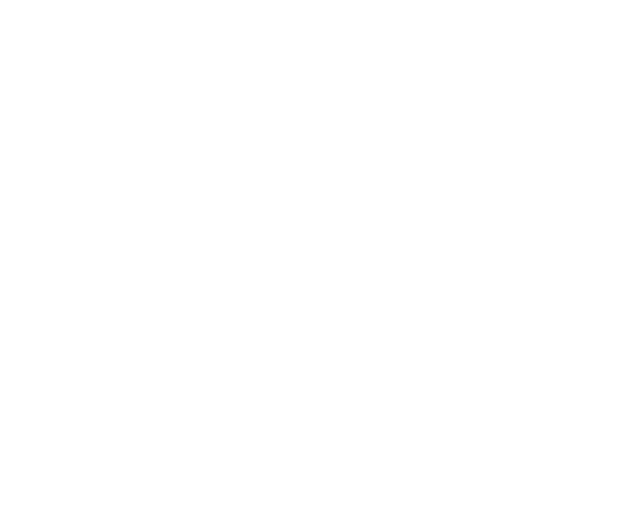
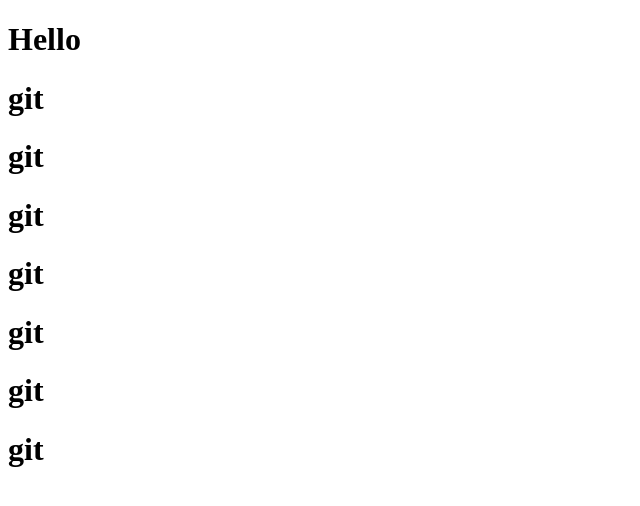
Before and after one commit to nyisai02/NYINYu, a plain HTML site: page index.html in a window 1280 px wide. Shown: the whole page, without its empty margins (0-640 px from the left). Drawn offline with Linux system fonts and the light colour scheme.

Commit message:
second commit

```diff
--- a/index.html
+++ b/index.html
@@ -5,6 +5,12 @@
     <title>git</title>
 </head>
 <body>
-
+    <h1>Hello</h1>
+    <h1>git</h1>
+    <h1>git</h1>
+    <h1>git</h1>
+    <h1>git</h1>
+    <h1>git</h1>
+    <h1>git</h1><h1>git</h1>
 </body>
 </html>
```
